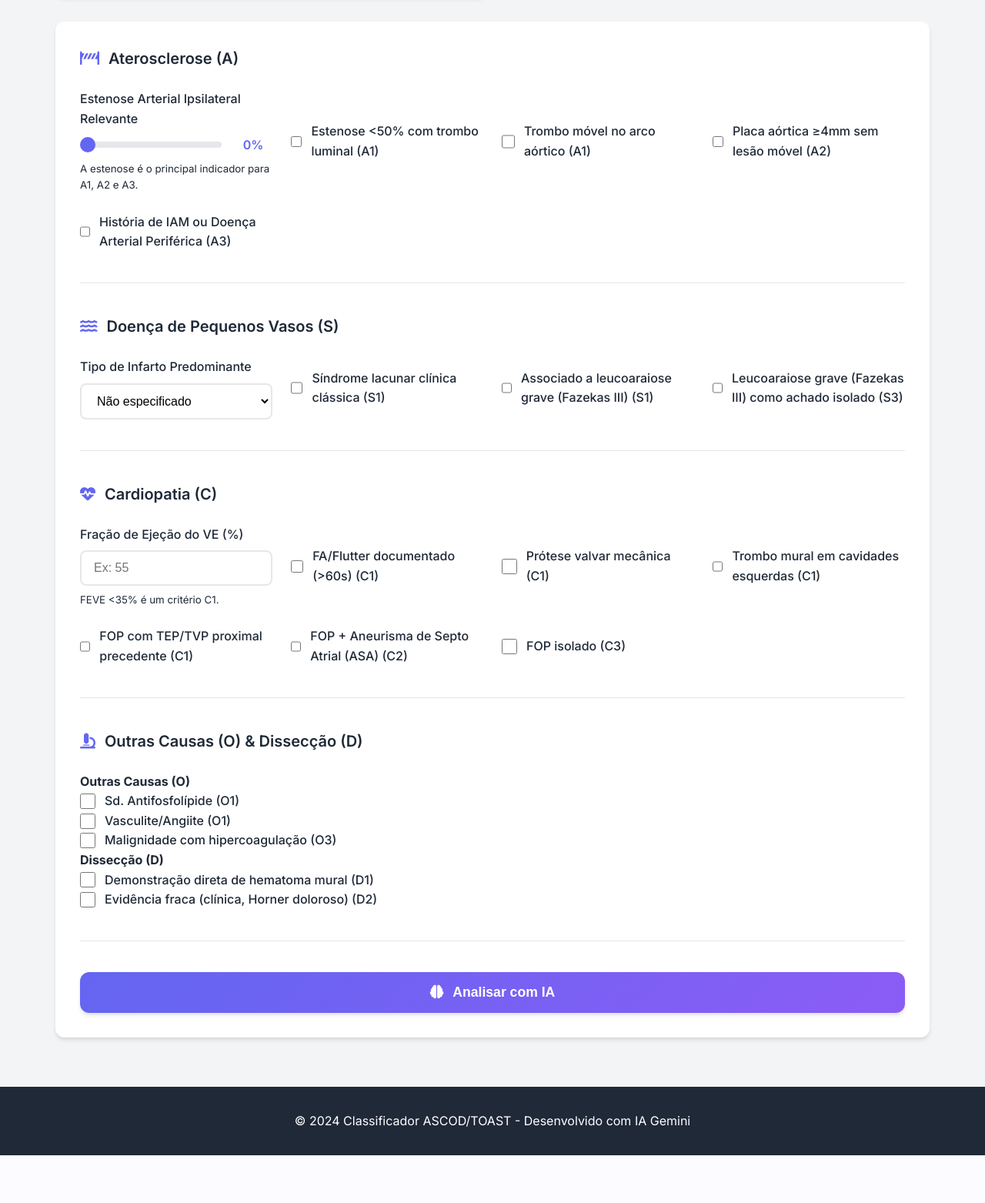
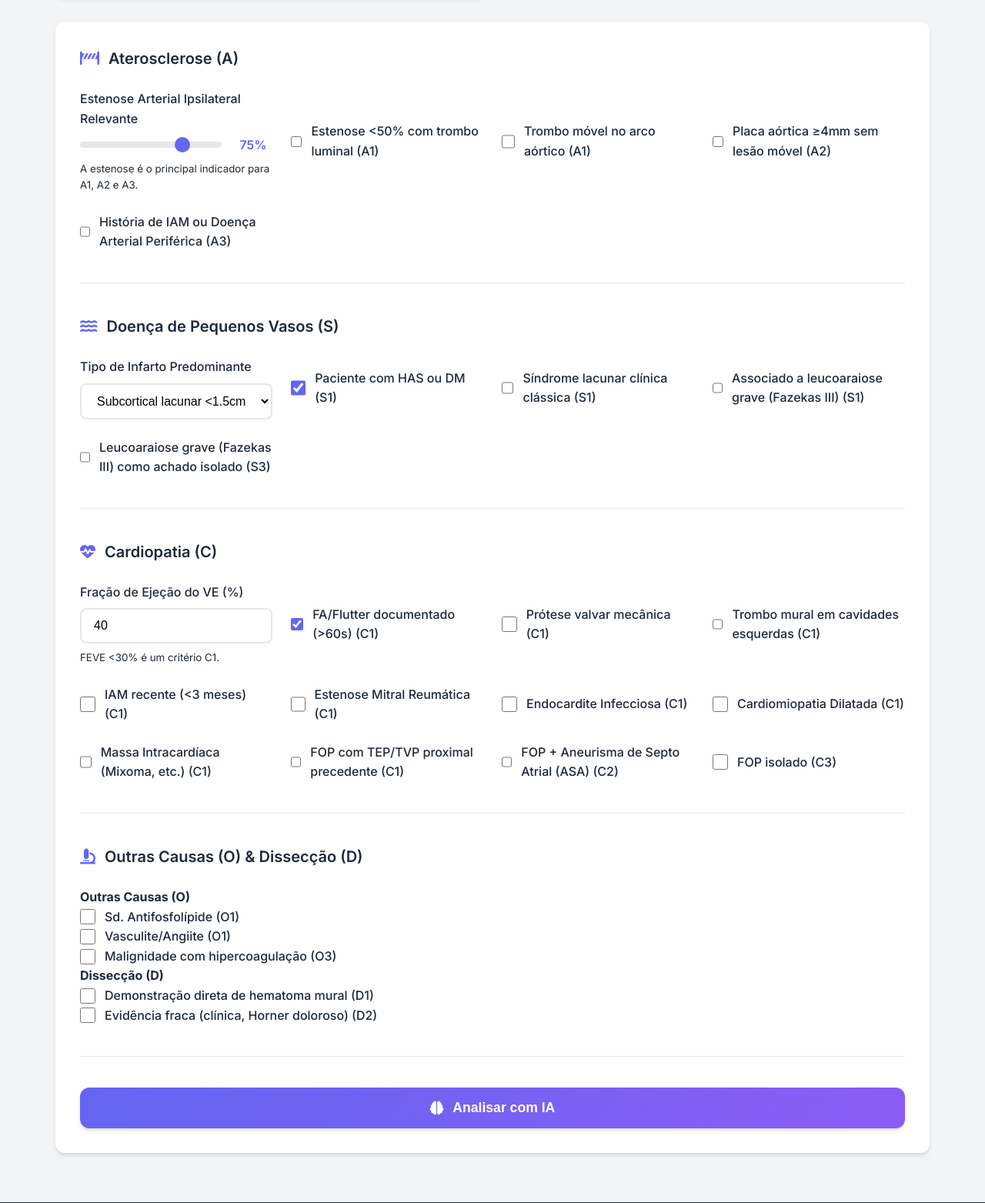
Before and after one commit to pardinithales/toast-ascod, a Flask app: page / in a window 1280 px wide. Shown: the part 237-1800 px from the top of the page at 77% size. Before the commit the page ends 1738 px from the top, so only its background shows below. Run offline with Flask 3, Linux system fonts and the light colour scheme.

Commit message:
feat(core): Expande critérios ASCOD no form e backend

```diff
--- a/ascod_classifier.py
+++ b/ascod_classifier.py
@@ -268,7 +268,7 @@ Classifica-se aqui se uma das seguintes condições for atendida:
 
 @dataclass
 class PatientData:
-    """Estrutura para os dados do paciente, alinhada com o formulário simplificado."""
+    """Estrutura para os dados do paciente, alinhada com o formulário completo e revisado."""
     # A - Aterosclerose
     stenosis: Optional[int] = 0
     a1_stenosis_lt_50_thrombus: bool = False
@@ -277,7 +277,8 @@ class PatientData:
     a3_history_mi_pad: bool = False
 
     # S - Doença de Pequenos Vasos
-    infarct_type: str = 'none' # 'cortical_large' ou 'subcortical_small_lacunar'
+    infarct_type: str = 'none'
+    s_has_htn_or_dm: bool = False # Adicionado para critério S1
     s1_lacunar_infarct_syndrome: bool = False
     s1_lacunar_plus_severe_leuko: bool = False
     s3_severe_leuko_isolated: bool = False
@@ -287,6 +288,11 @@ class PatientData:
     c1_afib_documented: bool = False
     c1_mechanical_valve: bool = False
     c1_mural_thrombus: bool = False
+    c1_recent_mi: bool = False # Adicionado: IAM < 3 meses
+    c1_infective_endocarditis: bool = False # Adicionado
+    c1_cardiomyopathy: bool = False # Adicionado
+    c1_intracardiac_mass: bool = False # Adicionado
+    c1_mitral_stenosis: bool = False # Adicionado
     c1_pfo_pe_dvt: bool = False
     c2_pfo_asa: bool = False
     c3_pfo_isolated: bool = False
@@ -324,9 +330,12 @@ class PatientData:
         s_parts = []
         if self.infarct_type == 'subcortical_small_lacunar':
             s_parts.append("Infarto subcortical lacunar <1.5cm (sugestivo de S1)")
-        if self.infarct_type == 'cortical_large':
+            if self.s_has_htn_or_dm:
+                s_parts.append("em paciente com HAS ou DM")
+        elif self.infarct_type == 'cortical_large':
              s_parts.append("Infarto cortical ou >1.5cm (geralmente não relacionado a pequenos vasos)")
-        if self.s1_lacunar_infarct_syndrome: s_parts.append("Síndrome lacunar clínica clássica (S1)")
+
+        if self.s1_lacunar_infarct_syndrome: s_parts.append("Apresentou síndrome lacunar clínica clássica (S1)")
         if self.s1_lacunar_plus_severe_leuko: s_parts.append("Associado a leucoaraiose grave / Fazekas III (S1)")
         if self.s3_severe_leuko_isolated: s_parts.append("Leucoaraiose grave isolada (S3)")
         if s_parts: parts.append(f"Pequenos Vasos: {'; '.join(s_parts)}.")
@@ -338,6 +347,11 @@ class PatientData:
         if self.c1_afib_documented: c_parts.append("FA/Flutter documentado (C1)")
         if self.c1_mechanical_valve: c_parts.append("Prótese valvar mecânica (C1)")
         if self.c1_mural_thrombus: c_parts.append("Trombo mural em cavidades esquerdas (C1)")
+        if self.c1_recent_mi: c_parts.append("Infarto do Miocárdio recente < 3 meses (C1)")
+        if self.c1_infective_endocarditis: c_parts.append("Endocardite infecciosa (C1)")
+        if self.c1_cardiomyopathy: c_parts.append("Cardiomiopatia dilatada (C1)")
+        if self.c1_intracardiac_mass: c_parts.append("Massa intracardíaca, como mixoma (C1)")
+        if self.c1_mitral_stenosis: c_parts.append("Estenose mitral reumática (C1)")
         if self.c1_pfo_pe_dvt: c_parts.append("FOP com TEP/TVP prévio (C1)")
         if self.c2_pfo_asa: c_parts.append("FOP com Aneurisma de Septo Atrial (C2)")
         if self.c3_pfo_isolated: c_parts.append("FOP isolado (C3)")
--- a/templates/index.html
+++ b/templates/index.html
@@ -48,8 +48,8 @@
                                 <div class="form-group">
                                     <label for="stenosis">Estenose Arterial Ipsilateral Relevante</label>
                                     <div class="range-input">
-                                        <input type="range" id="stenosis" name="stenosis" min="0" max="100" value="0">
-                                        <span class="range-value">0%</span>
+                                        <input type="range" id="stenosis" name="stenosis" min="0" max="100" value="75">
+                                        <span class="range-value">75%</span>
                                     </div>
                                     <small>A estenose é o principal indicador para A1, A2 e A3.</small>
                                 </div>
@@ -81,8 +81,12 @@
                                     <select id="infarct_type" name="infarct_type">
                                         <option value="none">Não especificado</option>
                                         <option value="cortical_large">Cortical ou >1.5cm (Geralmente não é de pequenos vasos)</option>
-                                        <option value="subcortical_small_lacunar">Subcortical lacunar &lt;1.5cm (Sugestivo de S1)</option>
+                                        <option value="subcortical_small_lacunar" selected>Subcortical lacunar &lt;1.5cm (Sugestivo de S1)</option>
                                     </select>
+                                </div>
+                                <div class="form-group checkbox-group">
+                                    <input type="checkbox" id="s_has_htn_or_dm" name="s_has_htn_or_dm" checked>
+                                    <label for="s_has_htn_or_dm">Paciente com HAS ou DM (S1)</label>
                                 </div>
                                 <div class="form-group checkbox-group">
                                     <input type="checkbox" id="s1_lacunar_infarct_syndrome" name="s1_lacunar_infarct_syndrome">
@@ -105,11 +109,11 @@
                             <div class="form-grid">
                                 <div class="form-group">
                                     <label for="lvef">Fração de Ejeção do VE (%)</label>
-                                    <input type="number" id="lvef" name="lvef" min="0" max="100" placeholder="Ex: 55">
-                                    <small>FEVE &lt;35% é um critério C1.</small>
+                                    <input type="number" id="lvef" name="lvef" min="0" max="100" placeholder="Ex: 55" value="40">
+                                    <small>FEVE &lt;30% é um critério C1.</small>
                                 </div>
                                 <div class="form-group checkbox-group">
-                                    <input type="checkbox" id="c1_afib_documented" name="c1_afib_documented">
+                                    <input type="checkbox" id="c1_afib_documented" name="c1_afib_documented" checked>
                                     <label for="c1_afib_documented">FA/Flutter documentado (>60s) (C1)</label>
                                 </div>
                                 <div class="form-group checkbox-group">
@@ -119,6 +123,26 @@
                                 <div class="form-group checkbox-group">
                                     <input type="checkbox" id="c1_mural_thrombus" name="c1_mural_thrombus">
                                     <label for="c1_mural_thrombus">Trombo mural em cavidades esquerdas (C1)</label>
+                                </div>
+                                <div class="form-group checkbox-group">
+                                    <input type="checkbox" id="c1_recent_mi" name="c1_recent_mi">
+                                    <label for="c1_recent_mi">IAM recente (<3 meses) (C1)</label>
+                                </div>
+                                <div class="form-group checkbox-group">
+                                    <input type="checkbox" id="c1_mitral_stenosis" name="c1_mitral_stenosis">
+                                    <label for="c1_mitral_stenosis">Estenose Mitral Reumática (C1)</label>
+                                </div>
+                                <div class="form-group checkbox-group">
+                                    <input type="checkbox" id="c1_infective_endocarditis" name="c1_infective_endocarditis">
+                                    <label for="c1_infective_endocarditis">Endocardite Infecciosa (C1)</label>
+                                </div>
+                                <div class="form-group checkbox-group">
+                                    <input type="checkbox" id="c1_cardiomyopathy" name="c1_cardiomyopathy">
+                                    <label for="c1_cardiomyopathy">Cardiomiopatia Dilatada (C1)</label>
+                                </div>
+                                 <div class="form-group checkbox-group">
+                                    <input type="checkbox" id="c1_intracardiac_mass" name="c1_intracardiac_mass">
+                                    <label for="c1_intracardiac_mass">Massa Intracardíaca (Mixoma, etc.) (C1)</label>
                                 </div>
                                 <div class="form-group checkbox-group">
                                     <input type="checkbox" id="c1_pfo_pe_dvt" name="c1_pfo_pe_dvt">
```
